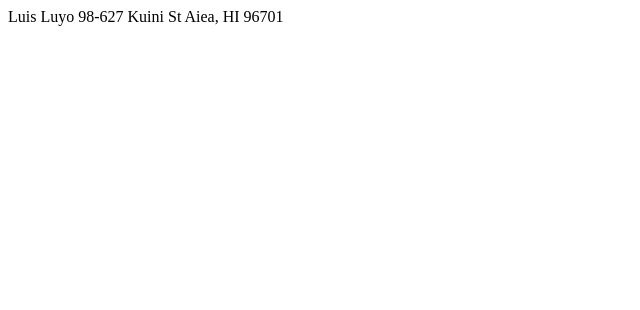
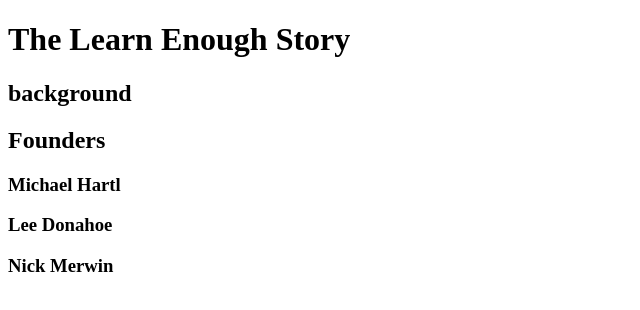
Before and after one commit to luis7164/sample, a plain HTML site: page index.html in a window 1280 px wide. Shown: the whole page, without its empty margins (0-640 px from the left). Drawn offline with Linux system fonts and the light colour scheme.

Commit message:
Add files via upload

```diff
--- a/index.html
+++ b/index.html
@@ -1,12 +1,17 @@
 <!DOCTYPE html>
 <html>
   <head>
-    <title>Who am I?</title>
+    <title>Learn enough to be dangerous</title>
     <meta charset="utf-8">
   </head>
   <body>
-    Luis Luyo
-    98-627 Kuini St
-    Aiea, HI 96701
+
+    <h1>The Learn Enough Story</h1>
+    <h2>background</h2>
+    <h2>Founders</h2>
+    <h3>Michael Hartl</h3>
+    <h3>Lee Donahoe</h3>
+    <h3>Nick Merwin</h3>
+
   </body>
 </html>
```
